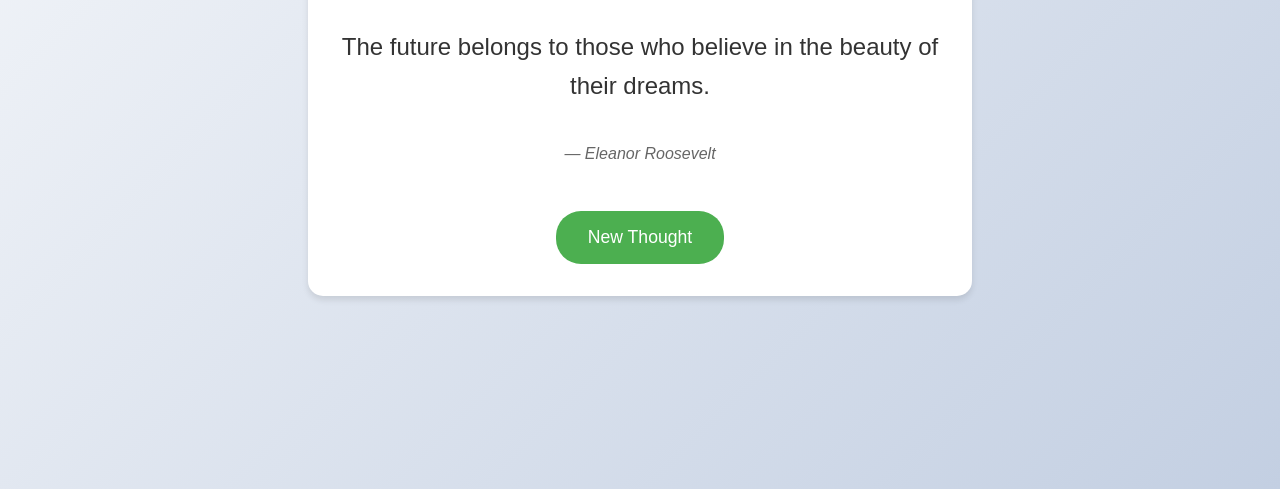
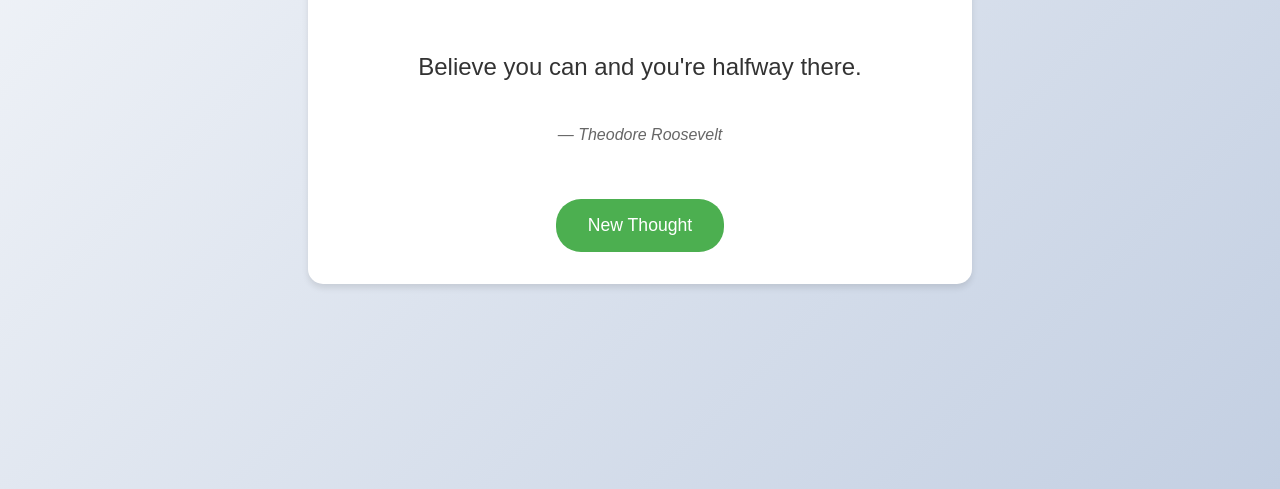
Before and after one commit to Abhishek-collab1/Abhishek, a plain HTML site: page index.html in a window 1280 px wide. Shown: the part 311-800 px from the top of the page. Drawn offline with Linux system fonts and the light colour scheme.

Commit message:
Update index.html

```diff
--- a/index.html
+++ b/index.html
@@ -3,7 +3,7 @@
 <head>
     <meta charset="UTF-8">
     <meta name="viewport" content="width=device-width, initial-scale=1.0">
-    <title>Daily Thought Generator by abhishek</title>
+    <title>Abhishek Choudhary</title>
     <style>
         body {
             font-family: 'Arial', sans-serif;
@@ -115,7 +115,115 @@
             {
                 text: "Be the change you wish to see in the world.",
                 author: "Mahatma Gandhi"
-            }
+            },
+          {
+                text: "Success is not final, failure is not fatal: it is the courage to continue that counts.",
+                author: "Winston Churchill"
+           },
+          {
+                text: "The only true wisdom is in knowing you know nothing.",
+                 author: "Socrates"
+          },
+      {
+        text: "Be the change you wish to see in the world.",
+        author: "Mahatma Gandhi"
+    },
+    {
+        text: "In the middle of every difficulty lies opportunity.",
+        author: "Albert Einstein"
+    },
+    {
+        text: "Do not wait for the perfect moment, take the moment and make it perfect.",
+        author: "Unknown"
+    },
+    {
+        text: "The best way to predict the future is to create it.",
+        author: "Peter Drucker"
+    },
+    {
+        text: "You miss 100% of the shots you don’t take.",
+        author: "Wayne Gretzky"
+    },
+    {
+        text: "Dream big and dare to fail.",
+        author: "Norman Vaughan"
+    },
+    {
+        text: "Believe you can and you're halfway there.",
+        author: "Theodore Roosevelt"
+    },
+    {
+        text: "Act as if what you do makes a difference. It does.",
+        author: "William James"
+    },
+    {
+        text: "Don’t watch the clock; do what it does. Keep going.",
+        author: "Sam Levenson"
+    },
+    {
+        text: "It always seems impossible until it’s done.",
+        author: "Nelson Mandela"
+    },
+    {
+        text: "The harder you work for something, the greater you'll feel when you achieve it.",
+        author: "Unknown"
+    },
+    {
+        text: "Push yourself, because no one else is going to do it for you.",
+        author: "Unknown"
+    },
+    {
+        text: "Great things never come from comfort zones.",
+        author: "Unknown"
+    },
+    {
+        text: "Success doesn’t just find you. You have to go out and get it.",
+        author: "Unknown"
+    },
+    {
+        text: "The future depends on what you do today.",
+        author: "Mahatma Gandhi"
+    },
+    {
+        text: "You are never too old to set another goal or to dream a new dream.",
+        author: "C.S. Lewis"
+    },
+    {
+        text: "Start where you are. Use what you have. Do what you can.",
+        author: "Arthur Ashe"
+    },
+    {
+        text: "Don’t limit your challenges. Challenge your limits.",
+        author: "Unknown"
+    },
+    {
+        text: "Doubt kills more dreams than failure ever will.",
+        author: "Suzy Kassem"
+    },
+    {
+        text: "Your limitation—it’s only your imagination.",
+        author: "Unknown"
+    },
+    {
+        text: "Sometimes later becomes never. Do it now.",
+        author: "Unknown"
+    },
+    {
+        text: "Little things make big days.",
+        author: "Isabel Marant"
+    },
+    {
+        text: "Work hard in silence, let your success be your noise.",
+        author: "Frank Ocean"
+    },
+    {
+        text: "Don’t stop when you’re tired. Stop when you’re done.",
+        author: "Marilyn Monroe"
+    },
+    {
+        text: "Wake up with determination. Go to bed with satisfaction.",
+        author: "Unknown"
+    }
         ];
 
         let currentThoughtIndex = null;
```
